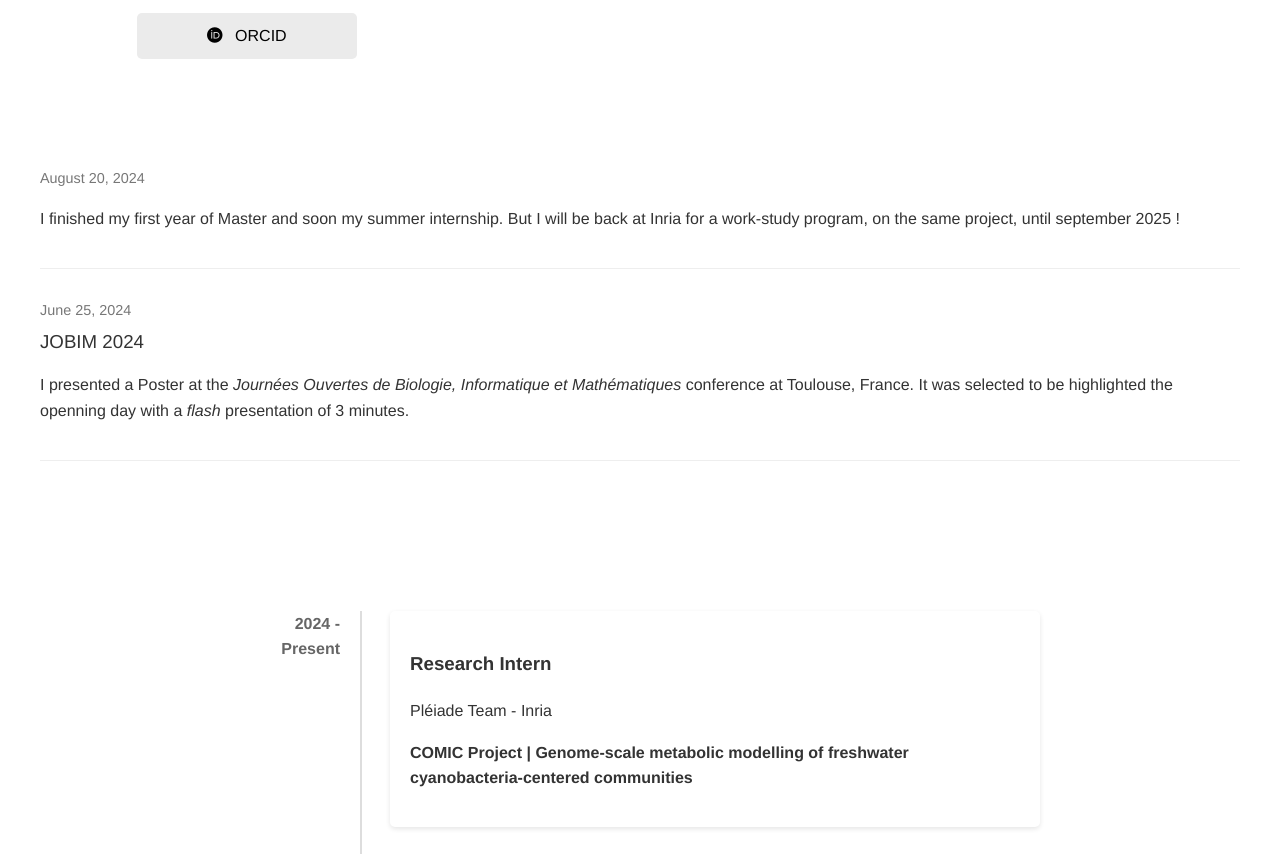
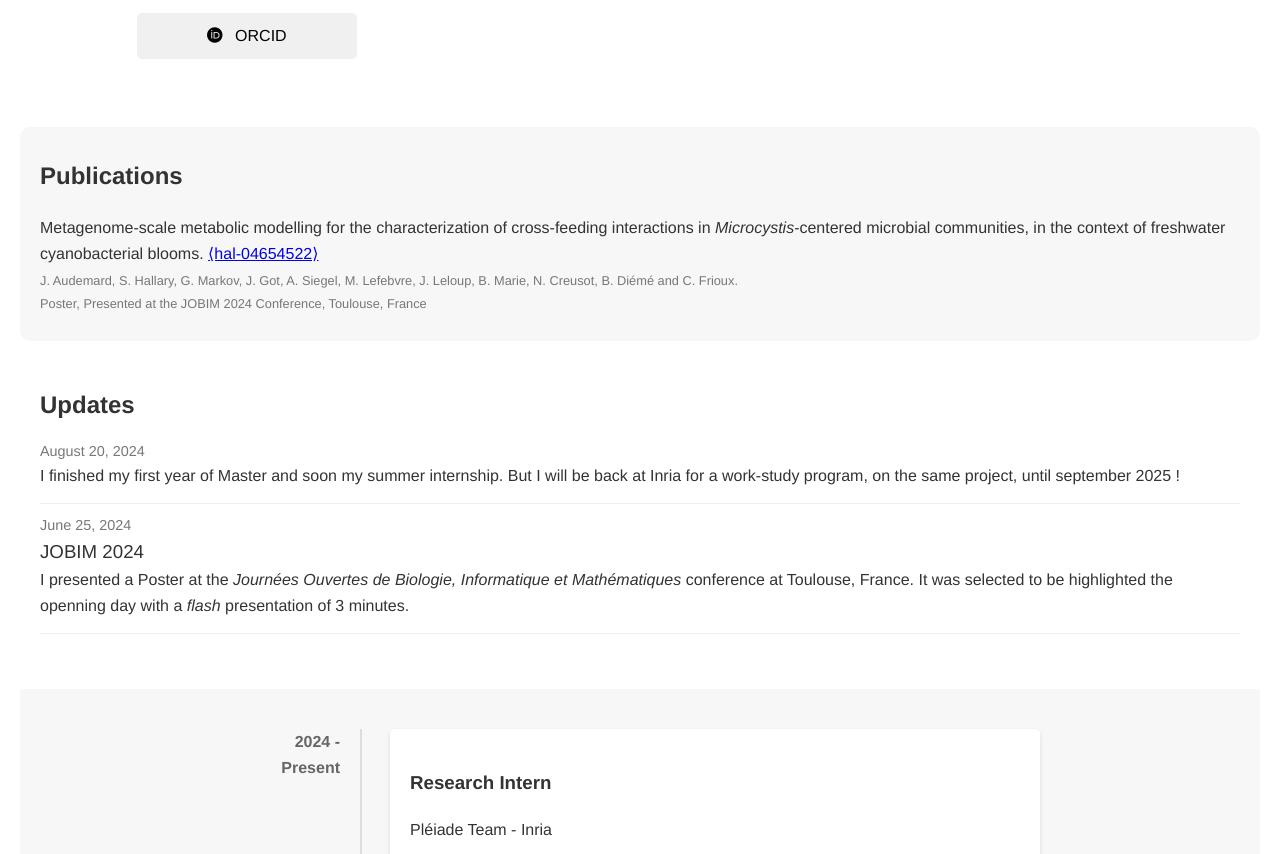
Before and after one commit to jaudemard/jaudemard.github.io, a plain HTML site: page index.html in a window 1280 px wide. Shown: the part 542-1396 px from the top of the page. Drawn offline with Linux system fonts and the light colour scheme.

Commit message:
Add publication section

```diff
--- a/index.html
+++ b/index.html
@@ -62,6 +62,7 @@
                 <p>
                     My research focuses on metabolic networks, discrete
                     models of metabolism and cyanobacteria-centered community.
+                    Through my Master's thesis and my internship at Inria,
                     I've developped great interest in modelling approaches and
                     metabolic engineering.
                 </p>
@@ -69,8 +70,27 @@
         </div>
     </main>
 
+    <!-- Publications section -->
+    <section class="publications-section">
+        <h2>Publications</h2>
+        <div class="publication-entry">
+            <div class="publication-title">Metagenome-scale metabolic modelling
+                for the characterization of cross-feeding interactions in <i>Microcystis</i>-centered
+                microbial communities, in the context of freshwater cyanobacterial blooms.
+                <a href="https://inria.hal.science/hal-04654522v1">⟨hal-04654522⟩</a>
+            </div>
+            <div class="publication-authors">J. Audemard, S. Hallary, G. Markov, J. Got, A. Siegel,
+                M. Lefebvre, J. Leloup, B. Marie, N. Creusot, B. Diémé and C. Frioux.
+            </div>
+            <div class="publication-source">Poster, Presented at the JOBIM 2024 Conference, Toulouse, France</i></div>
+        </div>
+    </section>
+
+
     <!-- Blog Section -->
+    <!-- TODO Re-locate the section under the description paragraph an create an archive page-->
     <section class="blog-section">
+        <h2>Updates</h2>
 
         <div class="blog-entry">
             <div class="blog-date">August 20, 2024</div>
--- a/style.css
+++ b/style.css
@@ -101,7 +101,7 @@ header::after {
 .profile-link {
     margin: 8px 0;
     padding: 10px 15px;
-    background: #ebebeb;
+    background: #ecebebb7;
     color: rgb(0, 0, 0);
     text-decoration: none;
     border-radius: 5px;
@@ -139,42 +139,80 @@ header::after {
     margin-bottom: 15px;
 }
 
-/* Blog Section */
-.blog-section {
-    background: #ffffffb7;
-    padding: 40px 20px;
+/* Publications Section */
+.publications-section {
+    background: #f7f7f7;
+    padding: 10px 20px;
     max-width: 1200px;
     margin: 0 auto 40px;
     border-radius: 10px;
 }
 
-.section-title {
-    text-align: center;
-    font-size: 2rem;
-    margin-bottom: 30px;
-    color: #444;
-    font-weight: 400;
+.publication-entry {
+    margin-bottom: 5px;
+    padding-bottom: 10px;
+    /* border-bottom: 1px solid #d4d4d4;*/
+}
+
+.publication-title {
+    font-size: 1rem;
+    font-weight: 500;
+    margin-bottom: 5px;
+}
+
+.publication-authors {
+    font-size: 0.8rem;
+    color: #777;
+    margin-bottom: 2px;
+}
+
+.publication-source {
+    font-size: 0.8rem;
+    color: #777;
+    margin-bottom: 2px;
+}
+
+/* Blog Section */
+.blog-section {
+    background: #ffffffb7;
+    padding: 5px 20px;
+    max-width: 1200px;
+    margin: 0px auto 40px;
+    border-radius: 10px;
+}
+
+.blog-section h2 {
+    font-size: 1.5rem;
+    font-weight: 700;
+    margin-top: 0px;
+    margin-bottom: 15px;
 }
 
 .blog-entry {
-    margin-bottom: 30px;
-    padding-bottom: 20px;
+    margin-bottom: 10px;
+    padding-bottom: 5px;
     border-bottom: 1px solid #eee;
 }
 
 .blog-date {
     font-size: 0.9rem;
     color: #777;
-    margin-bottom: 5px;
+    margin-bottom: 0px;
 }
 
 .blog-content h3 {
-    margin: 5px 0 10px;
+    margin-top: 0px;
+    margin-bottom: 0px;
     font-weight: 400;
+}
+
+.blog-content p {
+    margin: 0px 0 10px;
 }
 
 /* Timeline Section */
 .timeline-section {
+    background: #f7f7f7;
     padding: 40px 20px;
     max-width: 1200px;
     margin: 0 auto 40px;
@@ -222,7 +260,7 @@ header::after {
     background: #1d1d1d;
     color: white;
     transform: translateY(-3px);
-    transition-duration: 800ms;
+    transition-duration: 300ms;
 }
 
 .timeline-highlight {
```
